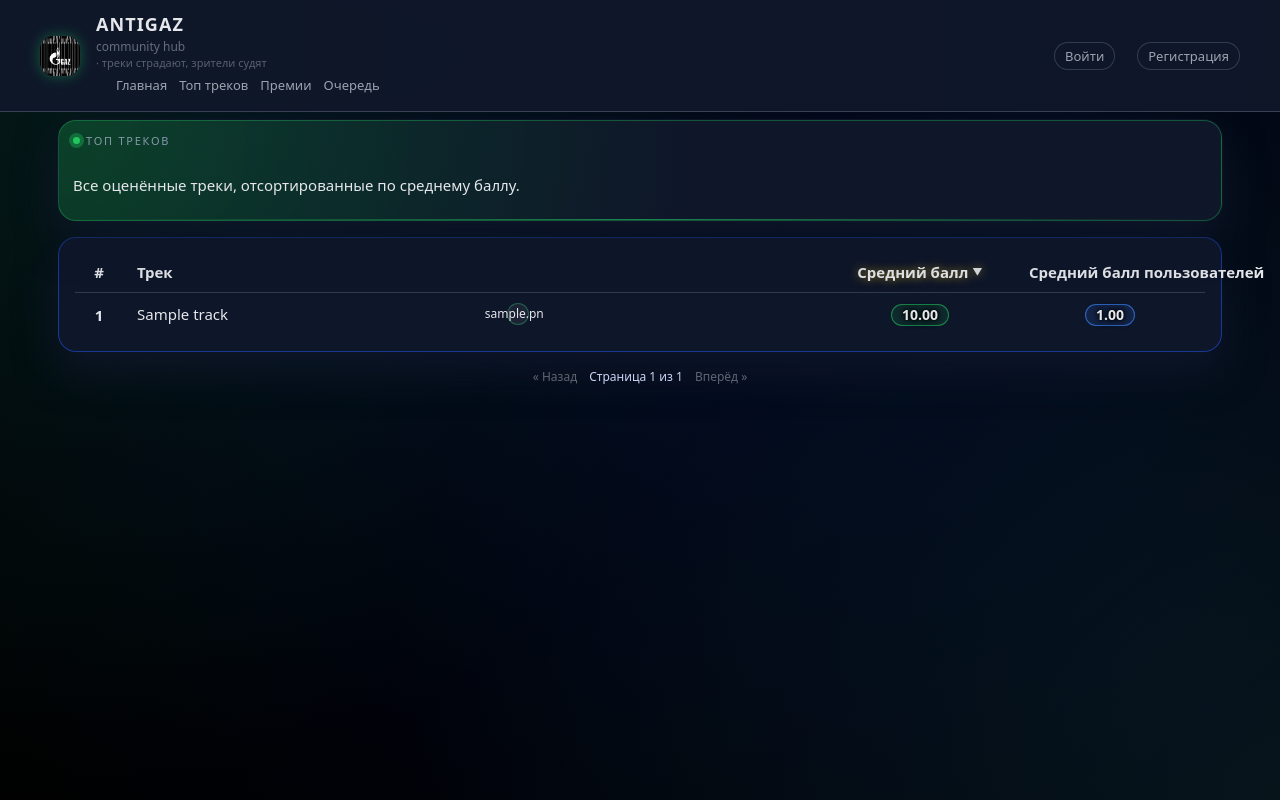
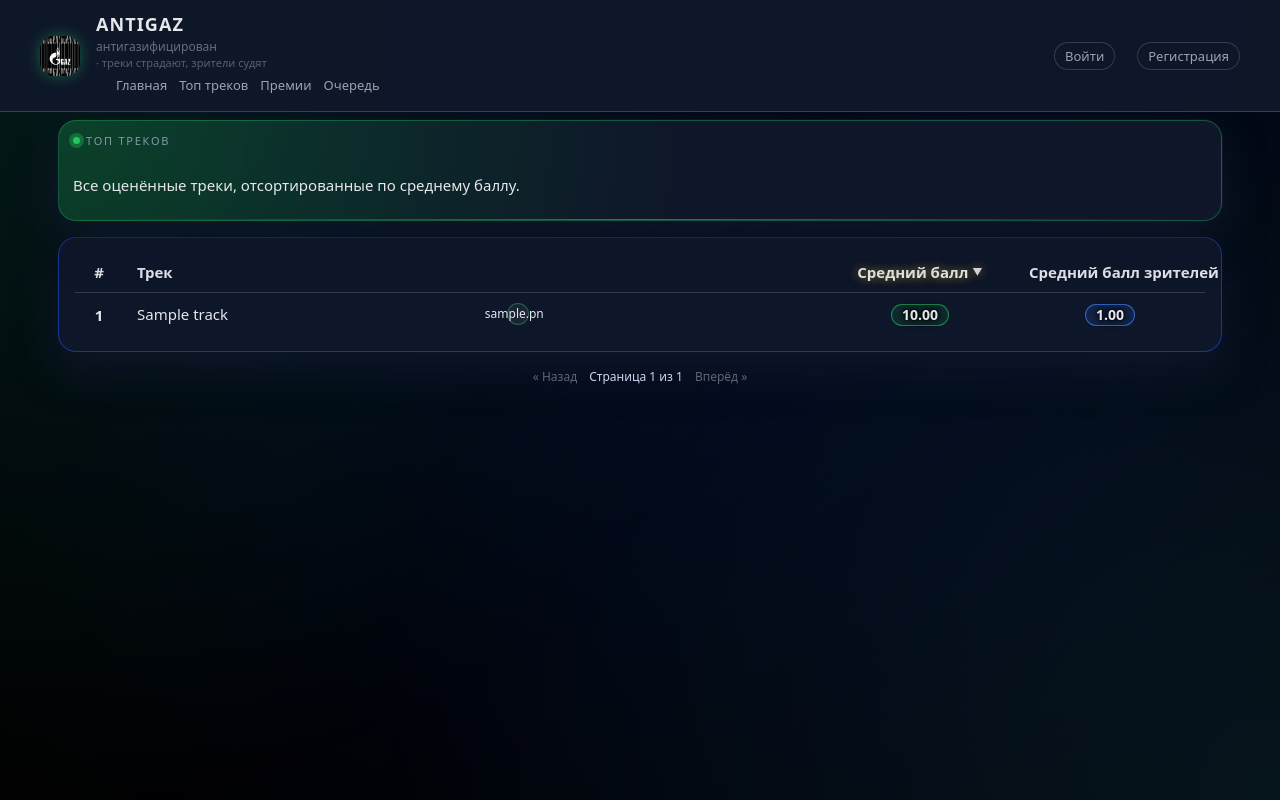
Before and after one commit to Sqott47/track_rating, a Flask app: page /top in a window 1280 px wide. Run offline with Flask 3, Linux system fonts and the light colour scheme; tables that the repository leaves empty hold one stand-in row (values such as "Sample post"); some libraries are stand-ins or nearby versions.

Commit message:
site text fixes

```diff
--- a/templates/base.html
+++ b/templates/base.html
@@ -24,7 +24,7 @@
             </a>
             <div class="brand-block">
                 <div class="brand-title">ANTIGAZ</div>
-                <div class="brand-subtitle">community hub</div>
+                <div class="brand-subtitle">антигазифицирован</div>
                 <nav class="top-bar-nav" id="top-bar-nav">
                     <a href="{{ url_for('home') }}" class="nav-link">Главная</a>
                     <a href="{{ url_for('top_tracks') }}" class="nav-link">Топ треков</a>
--- a/templates/home.html
+++ b/templates/home.html
@@ -94,7 +94,7 @@
             <div class="home-hero-kicker">ANTIGAZ COMPANY</div>
             <h1 class="home-hero-title">ANTIGAZИЩЕ</h1>
             <p class="home-hero-subtitle">
-                Стримы, внутренняя оценка треков, топы и история &mdash; всё в одном месте.
+                Первое в СНГ настоящее комьюнити ценителей музыки
             </p>
             <div class="home-hero-tags">
                 <span class="hero-tag">🔥 Стримы</span>
--- a/templates/top.html
+++ b/templates/top.html
@@ -41,7 +41,7 @@
                                             sort_by='viewers',
                                             direction=('asc' if sort_by == 'viewers' and direction == 'desc' else 'desc')) }}"
                            class="top-sort-header-link">
-                            <span>Средний балл пользователей</span>
+                            <span>Средний балл зрителей</span>
                             {% if sort_by == 'viewers' %}
                                 <span class="top-sort-arrow">
                                     {% if direction == 'asc' %}▲{% else %}▼{% endif %}
@@ -103,7 +103,7 @@
                                 {% endif %}
                             </span>
                         </td>
-                        <td data-label="Средний балл пользователей">
+                        <td data-label="Средний балл зрителей">
                             <span class="top-score-chip top-score-chip-viewer score-chip">
                                 {% if t.avg_viewers is not none %}
                                     {{ "%.2f"|format(t.avg_viewers) }}
@@ -162,7 +162,7 @@
                     </table>
                 </div>
                 <div class="modal-col">
-                    <h3 class="modal-section-title">Средний балл пользователей</h3>
+                    <h3 class="modal-section-title">Средний балл зрителей</h3>
                     <table class="stats-table" style="display:none;">
                         <thead>
                             <tr>
```
